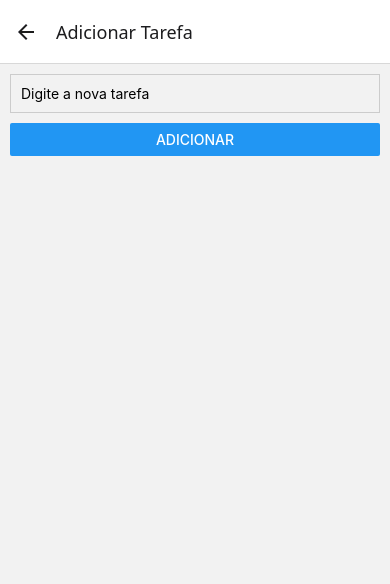
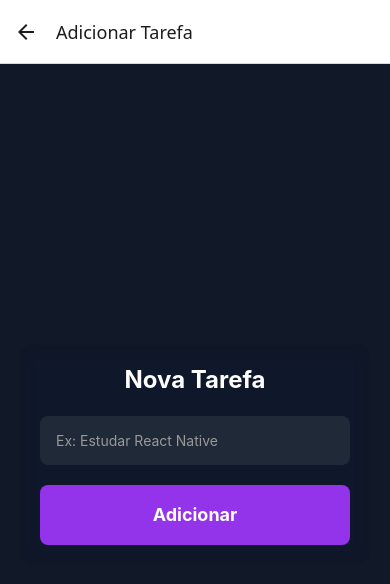
Before and after one commit to guibais/todolist, a React Native app: screen /Modal in a window 390 px wide. Shown: the top 584 px of the page. Built offline with nearby package versions, Linux system fonts and the light colour scheme.

Commit message:
feat: enhance modal UI with blur effect and improved styling

```diff
--- a/package.json
+++ b/package.json
@@ -18,6 +18,7 @@
     "@react-navigation/native": "^7.1.14",
     "@react-navigation/stack": "^7.4.2",
     "expo": "^53.0.19",
+    "expo-blur": "~14.1.5",
     "expo-status-bar": "~2.2.3",
     "nativewind": "latest",
     "react": "19.0.0",
--- a/screens/modal.tsx
+++ b/screens/modal.tsx
@@ -1,7 +1,9 @@
+
 import React, { useState, useContext } from 'react';
-import { View, TextInput, Button } from 'react-native';
+import { View, TextInput, TouchableOpacity, Text, SafeAreaView, KeyboardAvoidingView, Platform } from 'react-native';
 import { TodoContext } from '../store/TodoContext';
 import { useNavigation } from '@react-navigation/native';
+import { BlurView } from 'expo-blur';
 
 export default function Modal() {
   const [text, setText] = useState('');
@@ -16,14 +18,30 @@ export default function Modal() {
   };
 
   return (
-    <View style={{ flex: 1, padding: 10 }}>
-      <TextInput
-        style={{ borderWidth: 1, borderColor: '#ccc', padding: 10, marginBottom: 10 }}
-        placeholder="Digite a nova tarefa"
-        value={text}
-        onChangeText={setText}
-      />
-      <Button title="Adicionar" onPress={handleAddTask} />
-    </View>
+    <KeyboardAvoidingView
+      behavior={Platform.OS === "ios" ? "padding" : "height"}
+      className="flex-1 bg-gray-900"
+    >
+      <SafeAreaView className="flex-1 justify-center items-center p-5">
+        <BlurView intensity={40} tint="dark" style={{ borderRadius: 15, overflow: 'hidden', width: '100%' }}>
+          <View className="p-5">
+            <Text className="text-2xl font-bold text-white mb-5 text-center">Nova Tarefa</Text>
+            <TextInput
+              className="bg-gray-800 text-white rounded-lg p-4 mb-5"
+              placeholder="Ex: Estudar React Native"
+              placeholderTextColor="#999"
+              value={text}
+              onChangeText={setText}
+            />
+            <TouchableOpacity
+              onPress={handleAddTask}
+              className="bg-purple-600 py-4 rounded-lg"
+            >
+              <Text className="text-white text-center text-lg font-bold">Adicionar</Text>
+            </TouchableOpacity>
+          </View>
+        </BlurView>
+      </SafeAreaView>
+    </KeyboardAvoidingView>
   );
 }
```
Also changed, not shown: 1 other file (tests, documents, lock files or other folders).
